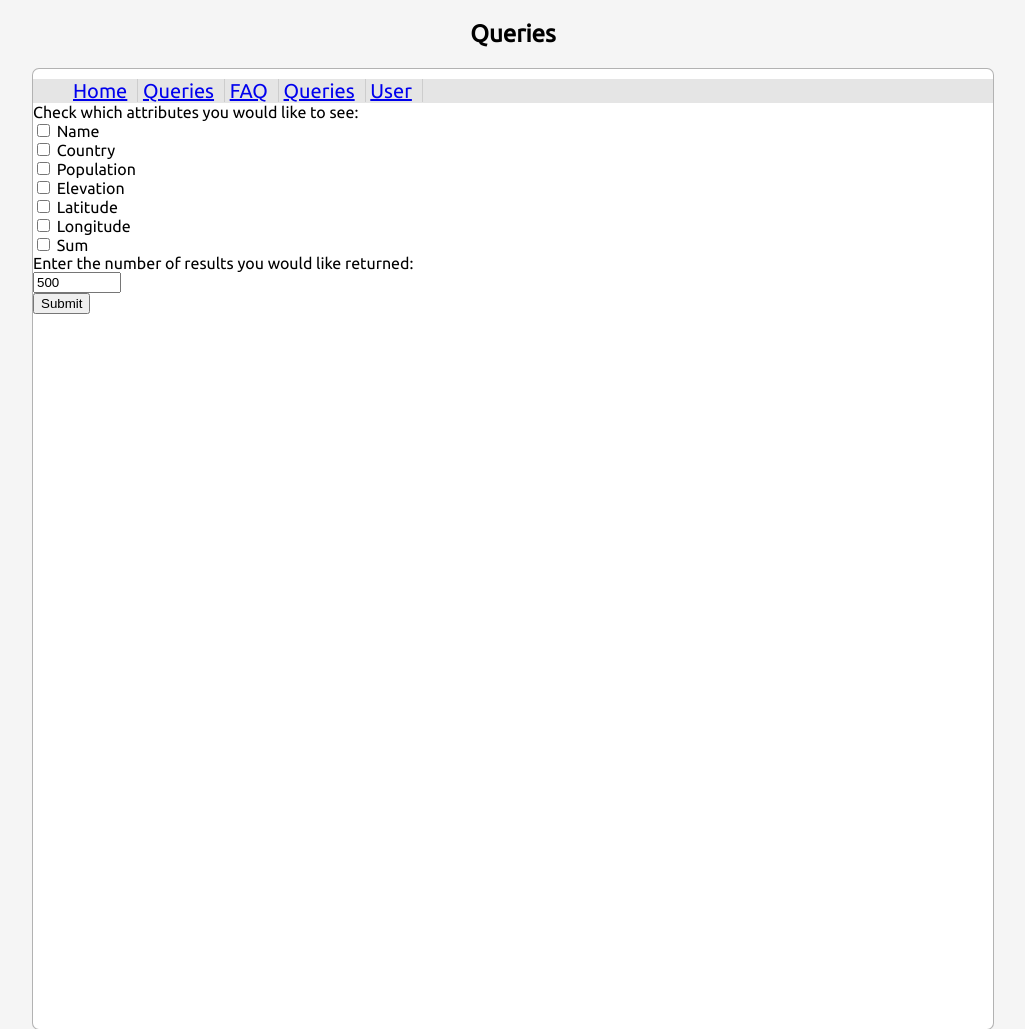
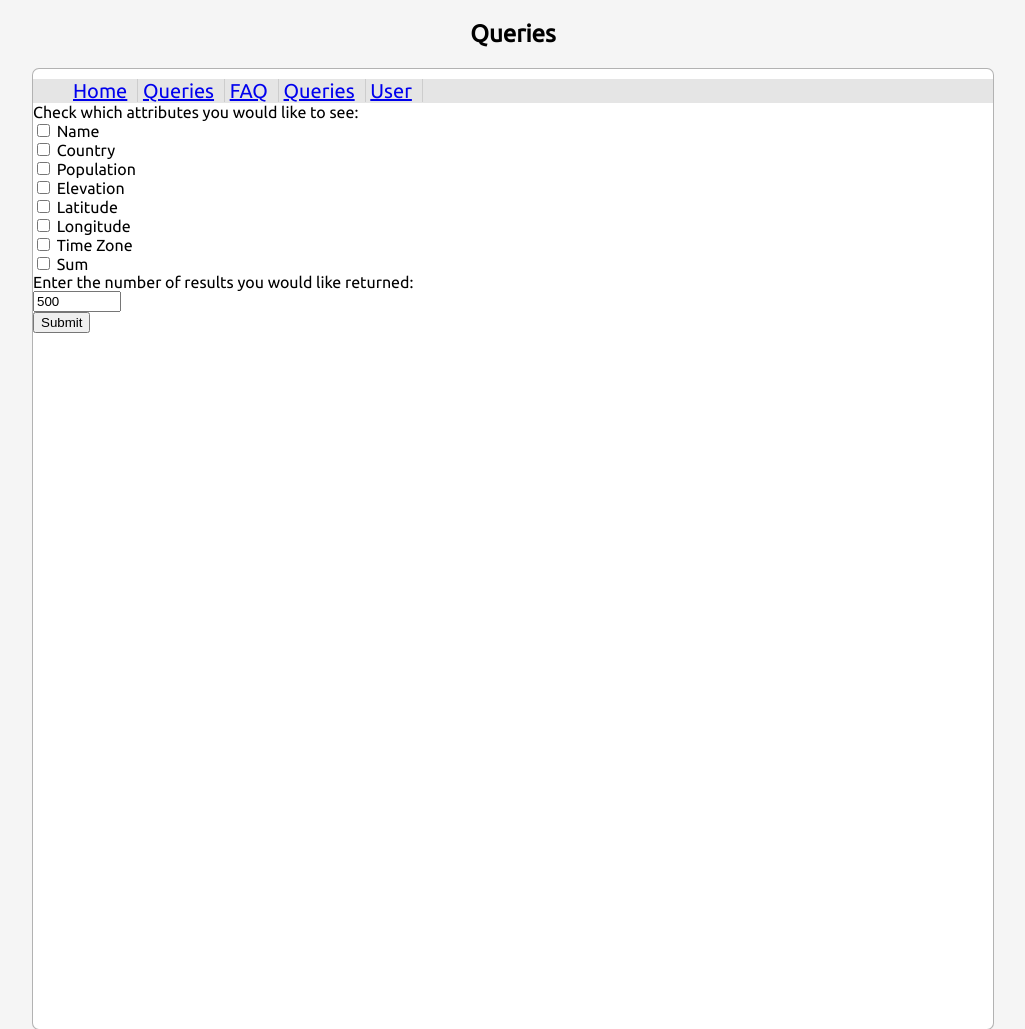
Before and after one commit to kylelin47/cities-database, a PHP site: page /Queries.html in a window 1280 px wide. Shown: the top 1029 px of the page, without its empty margins (127-1152 px from the left). Run offline with PHP 8.4, Linux system fonts and the light colour scheme; some libraries are stand-ins or nearby versions.

Commit message:
Added time zone

```diff
--- a/Queries.html
+++ b/Queries.html
@@ -40,7 +40,8 @@
                           document.querySelector('input[id=Population]'),
                           document.querySelector('input[id=Elevation]'),
                           document.querySelector('input[id=Latitude]'),
-                          document.querySelector('input[id=Longitude]')];
+                          document.querySelector('input[id=Longitude]'),
+                          document.querySelector('input[id=time_zone]')];
             function check()
             {
                 var a = "";
@@ -96,6 +97,8 @@
                 <label for="Latitude">Latitude</label><br />
 				<input type="checkbox" name="attributes[]" value="Longitude" id="Longitude" />
                 <label for="Longitude">Longitude</label><br />
+                <input type="checkbox" name="attributes[]" value="time_zone" id="time_zone" />
+                <label for="time_zone">Time Zone</label><br />
                 <input type="checkbox" name="attributes[]" value="SUM" id="sum" />
                 <label for="SUM">Sum</label>
                 <span id="sum_result"></span>
--- a/styles/testpage.css
+++ b/styles/testpage.css
@@ -19,7 +19,7 @@ body{
 
 .searchform{
     margin: 0 auto;
-    width: 40%;
+    width: 60%;
 }
 h3{
 	color: rgba(0,0,0,0.9);
```
Also changed, not shown: cities.php (+5 -2 lines).
